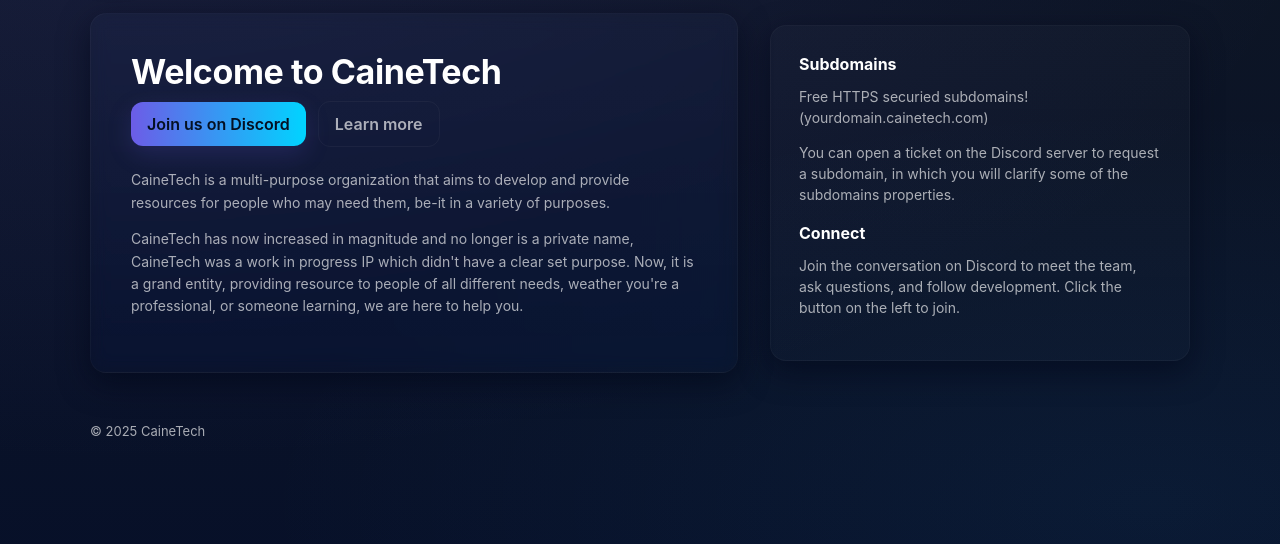
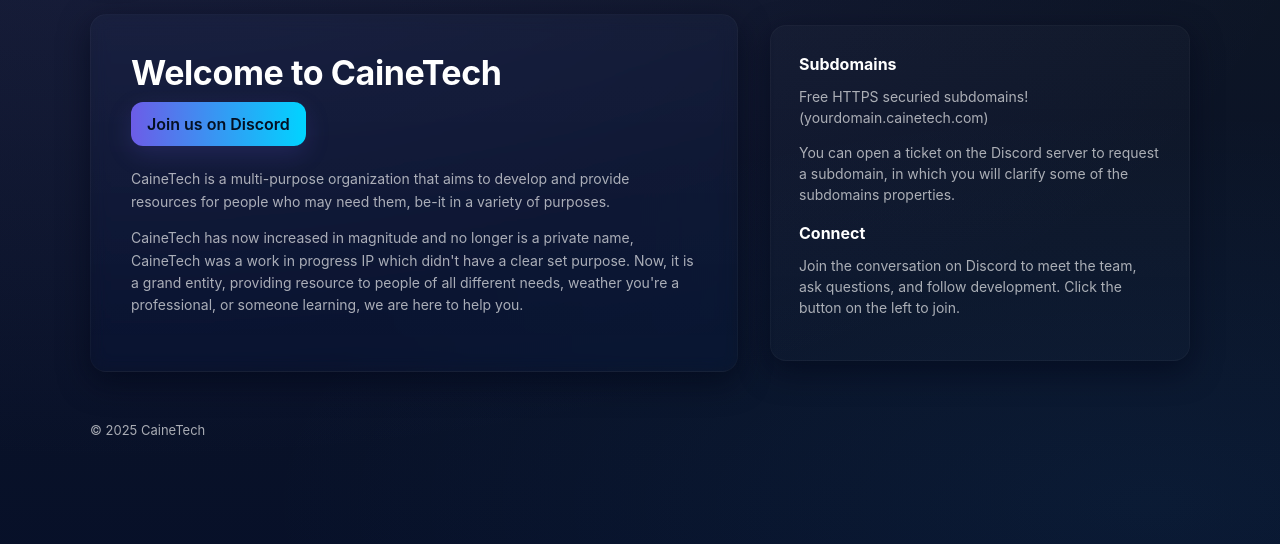
Before and after one commit to colacaine-cainetech/cainetech.com, a plain HTML site: page index.html in a window 1280 px wide. Shown: the part 216-760 px from the top of the page. Drawn offline with Linux system fonts and the light colour scheme.

Commit message:
remove an un-needed button

```diff
--- a/index.html
+++ b/index.html
@@ -200,7 +200,6 @@
         <a class="btn btn-primary" href="https://discord.gg/example" target="_blank" rel="noopener noreferrer">
           Join us on Discord
         </a>
-        <a class="btn btn-outline" href="#" aria-label="Learn more">Learn more</a>
       </div>
 
       <div style="margin-top:22px;color:var(--muted);font-size:14px;line-height:1.6;max-width:70ch;">
```
